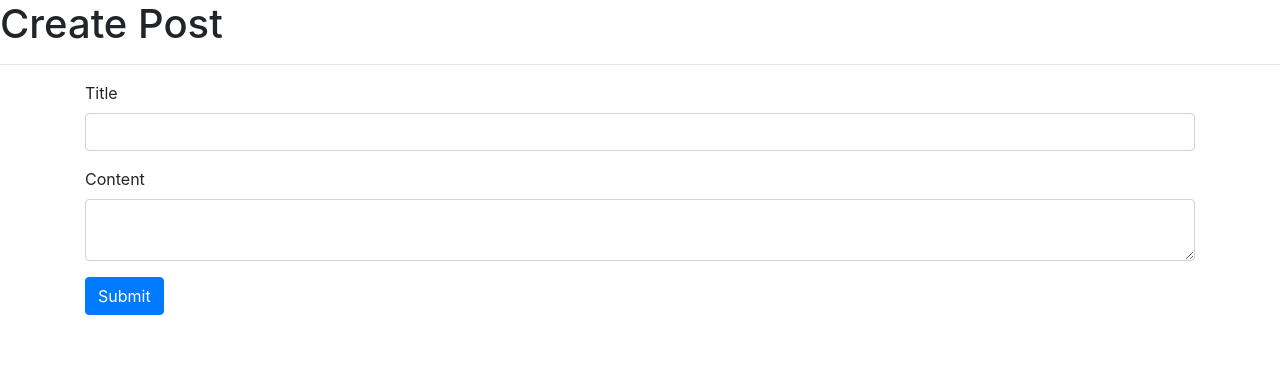
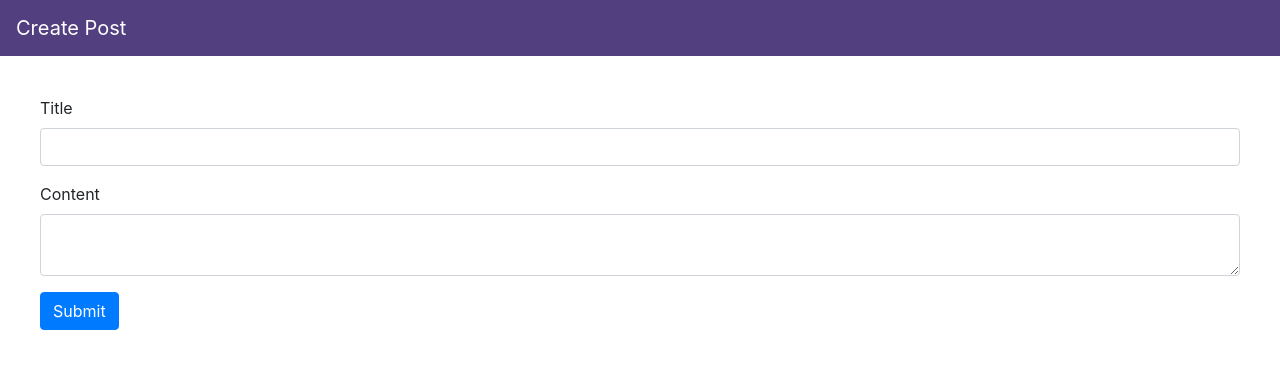
Before and after one commit to AgileDevs-Team/blog-web, a React (Create React App) app: page /post in a window 1280 px wide. Shown: the top 368 px of the page. Built offline with nearby package versions, Linux system fonts and the light colour scheme; no server answers.

Commit message:
Update NavBar Component

```diff
--- a/src/App.js
+++ b/src/App.js
@@ -2,7 +2,7 @@ import React, { Component } from 'react';
 import './App.css';
 
 import apiConfig from './services/api-config';
-import NavBar from './components/Navbar'
+import NavBar from './components/navbar/Navbar'
 
 class App extends Component {
 
@@ -87,7 +87,7 @@ class App extends Component {
     return (
       <div className="App">
 
-        <NavBar title="NetoDevel" onKeySearch={this.buscaInput} />
+        <NavBar title="NetoDevel" onKeySearch={this.buscaInput} withSearch="true" />
 
         <header className="App-header">
           <div className="container">
--- a/src/components/Navbar.js
+++ b/src/components/navbar/Navbar.js
@@ -5,7 +5,6 @@ class NavBar extends Component {
 
     constructor(props) {
         super(props)
-
     }
 
     render() {
@@ -13,10 +12,13 @@ class NavBar extends Component {
             <nav className="navbar my-navbar">
                 <a className="navbar-brand item-bar">{this.props.title}</a>
                 <div className="form-inline">
-                    <input className="form-control mr-sm-2"
-                        type="search" onKeyDown={(e) => this.props.onKeySearch(e)}
-                        placeholder="Pesquisa"
-                    />
+                    { this.props.withSearch ?
+                        <input className="form-control mr-sm-2"
+                                type="search" onKeyDown={(e) => this.props.onKeySearch(e)}
+                                placeholder="Pesquisa"
+                            />
+                    : null }
+
                 </div>
             </nav>
         );
--- a/src/pages/admin/Admin.js
+++ b/src/pages/admin/Admin.js
@@ -1,5 +1,5 @@
 import React, { Component } from 'react';
-import NavBar from '../../components/Navbar';
+import NavBar from '../../components/navbar/Navbar';
 import './Admin.css';
 import { fecthAllPosts } from '../../services/posts-service'
 
--- a/src/pages/create/CreatePost.js
+++ b/src/pages/create/CreatePost.js
@@ -1,4 +1,5 @@
 import React, { Component } from 'react';
+import NavBar from '../../components/navbar/Navbar';
 
 class CreatePost extends Component {
 
@@ -9,10 +10,9 @@ class CreatePost extends Component {
     render() {
         return (
             <div>
-                <h1>Create Post</h1>
-                <hr />
+                <NavBar title="Create Post" />
 
-                <div className="container">
+                <div className="node-master">
                     <form>
                         <div class="form-group">
                             <label for="exampleInputEmail1">Title</label>
@@ -22,7 +22,6 @@ class CreatePost extends Component {
                             <label for="exampleInputPassword1">Content</label>
                             <textarea type="text" class="form-control text-area" id="exampleInputPassword1"/>
                         </div>
-
 
                         <button type="submit" class="btn btn-primary">Submit</button>
                     </form>
```
Also changed, not shown: src/components/navbar/Navbar.css (renamed from src/components/Navbar.css).
